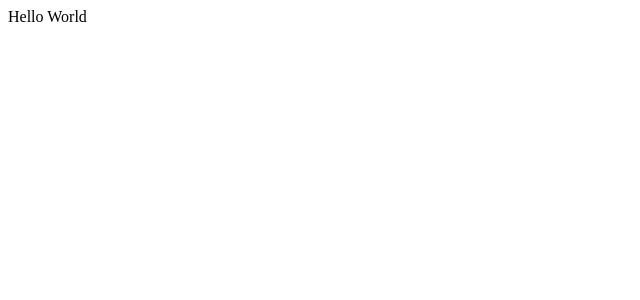
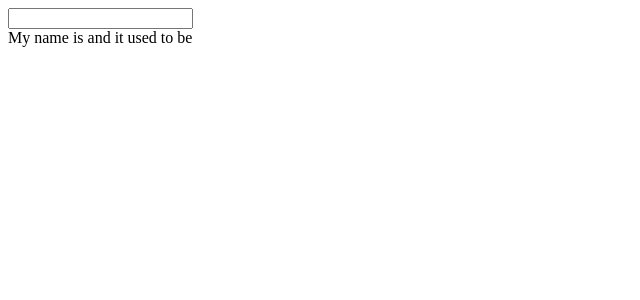
Before and after one commit to 7emmytim/learn_hooks, a React (Create React App) app: page / in a window 1280 px wide. Shown: the top 300 px of the page, without its empty margins (0-640 px from the left). Built offline with nearby package versions, Linux system fonts and the light colour scheme.

Commit message:
use ref tutorial

```diff
--- a/src/App.js
+++ b/src/App.js
@@ -1,9 +1,64 @@
+import { useEffect, useRef, useState } from 'react'
+
 const App = () => {
+
+  const [name, setName] = useState('')
+  // refs can be used to store the previous value of states
+
+  const prevName = useRef('')
+
+  useEffect(() => {
+    prevName.current = name
+  }, [name])
+
   return (
-    <div>
-      Hello World
-    </div>
+    <>
+      <input value={name} onChange={e => setName(e.target.value)} />
+      <div>My name is {name} and it used to be {prevName.current}</div>
+    </>
   )
 }
 
+// import { useRef, useState } from 'react'
+
+// const App = () => {
+
+//   const [name, setName] = useState('')
+//   // referencing elements inside the html is the biggest use case, each element has a ref attribute
+
+//   const inputRef = useRef()
+
+//   const focus = () => inputRef.current.focus()
+
+//   return (
+//     <>
+//       <input ref={inputRef} value={name} onChange={e => setName(e.target.value)} />
+//       <div>My name is {name}</div>
+//       <button onClick={focus}>Focus</button>
+//     </>
+//   )
+// }
+
+// import { useEffect, useRef, useState } from 'react'
+
+// const App = () => {
+
+//   const [name, setName] = useState('')
+//   // ref is similar to state but it doesn't cause the component to re-render upon change
+
+//   const renderCount = useRef(1)
+
+//   useEffect(() => {
+//     renderCount.current += 1
+//   })
+
+//   return (
+//     <>
+//       <input value={name} onChange={e => setName(e.target.value)} />
+//       <div>My name is {name}</div>
+//       {renderCount.current}
+//     </>
+//   )
+// }
+
 export default App
```
